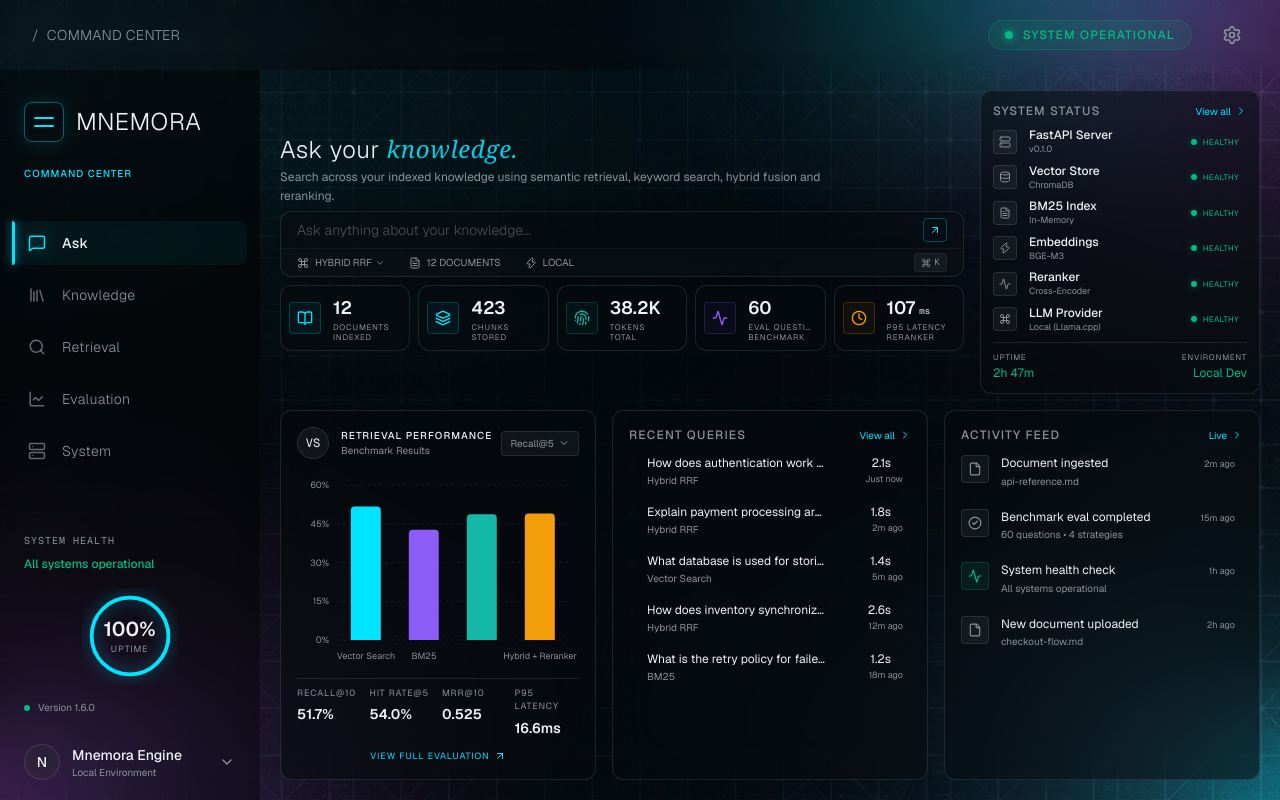
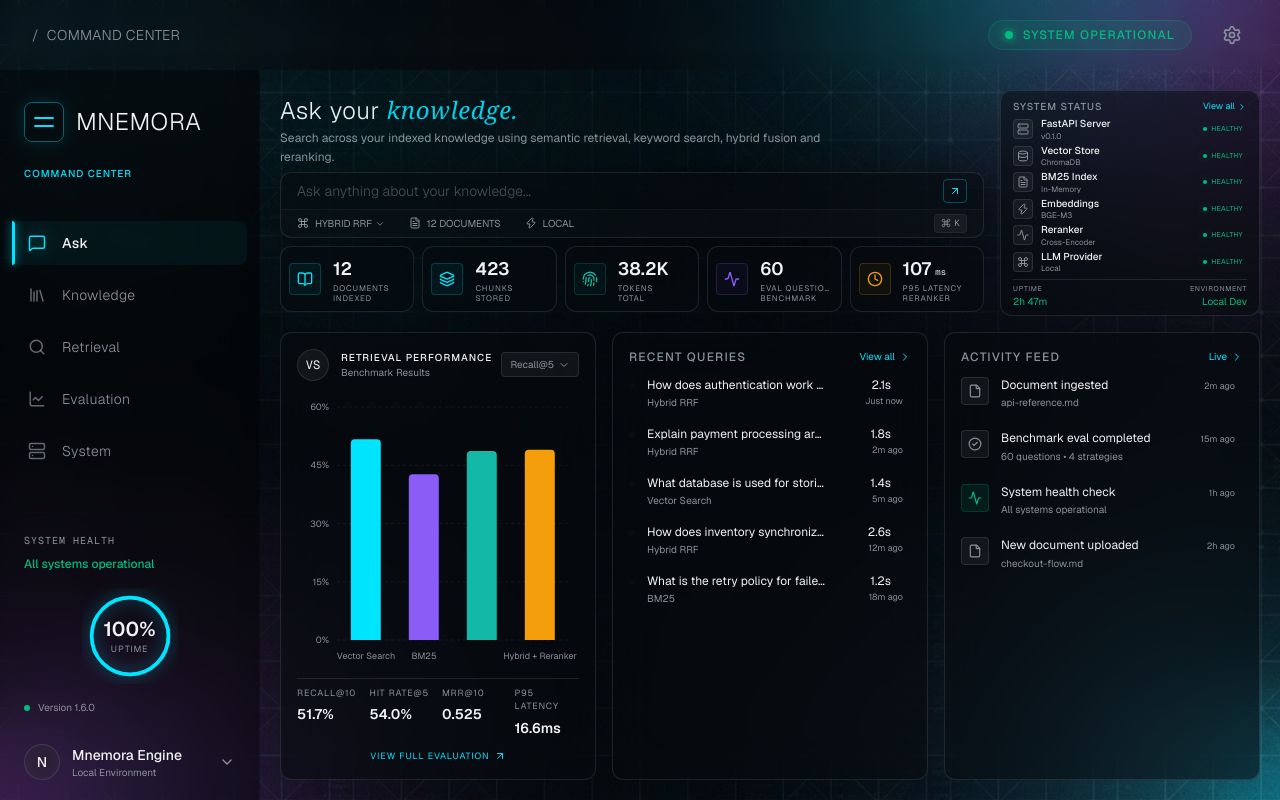
Before and after one commit to HarshavardhanKurtkoti/Mnemora, a Next.js app in the folder frontend/: page /ask in a window 1280 px wide. Built offline with nearby package versions, Linux system fonts and the light colour scheme.

Commit message:
feat: add Ask page with dashboard and semantic search interface

```diff
--- a/frontend/src/app/ask/page.tsx
+++ b/frontend/src/app/ask/page.tsx
@@ -154,46 +154,46 @@ export default function AskPage() {
               </div>
 
               {/* Right Side: System Status */}
-              <div className="w-[260px] lg:w-[280px] shrink-0 bg-[#070b0e]/50 backdrop-blur-xl border border-white/10 rounded-xl p-2 lg:p-3 flex flex-col h-full min-h-0">
-                <div className="flex items-center justify-between mb-1.5 lg:mb-2 shrink-0">
-                  <h3 className="text-[10px] lg:text-xs text-muted-foreground uppercase tracking-widest font-medium">System Status</h3>
-                  <span className="text-[9px] lg:text-[10px] text-accent flex items-center gap-1 cursor-pointer">View all <ChevronRight className="h-2.5 w-2.5 lg:h-3 lg:w-3" /></span>
+              <div className="w-[240px] lg:w-[260px] shrink-0 bg-[#070b0e]/50 backdrop-blur-xl border border-white/10 rounded-xl px-2 py-1.5 lg:px-3 lg:py-2 flex flex-col h-full min-h-0">
+                <div className="flex items-center justify-between mb-1 shrink-0">
+                  <h3 className="text-[9px] lg:text-[10px] text-muted-foreground uppercase tracking-widest font-medium">System Status</h3>
+                  <span className="text-[8px] lg:text-[9px] text-accent flex items-center gap-0.5 cursor-pointer">View all <ChevronRight className="h-2 w-2 lg:h-2.5 lg:w-2.5" /></span>
                 </div>
-                <div className="space-y-1 lg:space-y-1.5 overflow-y-auto custom-scrollbar flex-1 pr-1.5 lg:pr-2 min-h-0">
+                <div className="flex flex-col gap-0.5 lg:gap-1 overflow-y-auto custom-scrollbar flex-1 pr-1 min-h-0">
                   {[
                     { name: "FastAPI Server", sub: "v0.1.0", icon: Server },
                     { name: "Vector Store", sub: "ChromaDB", icon: Database },
                     { name: "BM25 Index", sub: "In-Memory", icon: FileText },
                     { name: "Embeddings", sub: "BGE-M3", icon: Zap },
                     { name: "Reranker", sub: "Cross-Encoder", icon: Activity },
-                    { name: "LLM Provider", sub: "Local (Llama.cpp)", icon: Command },
+                    { name: "LLM Provider", sub: "Local", icon: Command },
                   ].map((service, i) => (
                     <div key={i} className="flex items-center justify-between group">
-                      <div className="flex items-center gap-2 lg:gap-3 min-w-0">
-                        <div className="h-5 w-5 lg:h-6 lg:w-6 rounded bg-white/5 border border-white/10 flex items-center justify-center text-muted-foreground group-hover:text-foreground transition-colors shrink-0">
+                      <div className="flex items-center gap-1.5 lg:gap-2 min-w-0">
+                        <div className="h-4 w-4 lg:h-5 lg:w-5 rounded bg-white/5 border border-white/10 flex items-center justify-center text-muted-foreground group-hover:text-foreground transition-colors shrink-0">
                           <service.icon className="h-2.5 w-2.5 lg:h-3 lg:w-3" />
                         </div>
-                        <div className="min-w-0 pr-1.5 lg:pr-2">
-                          <div className="text-[10px] lg:text-xs text-foreground font-medium truncate">{service.name}</div>
-                          <div className="text-[8px] lg:text-[9px] text-muted-foreground truncate">{service.sub}</div>
+                        <div className="min-w-0 pr-1 lg:pr-1.5">
+                          <div className="text-[9px] lg:text-[10px] leading-tight text-foreground font-medium truncate">{service.name}</div>
+                          <div className="text-[7px] lg:text-[8px] leading-tight text-muted-foreground truncate">{service.sub}</div>
                         </div>
                       </div>
-                      <div className="flex items-center gap-1 lg:gap-1.5 shrink-0">
-                        <div className="h-1 w-1 lg:h-1.5 lg:w-1.5 rounded-full bg-emerald-500 shadow-[0_0_8px_rgba(16,185,129,0.5)]"></div>
-                        <span className="text-[7px] lg:text-[8px] text-emerald-500 uppercase tracking-wider hidden xl:inline">Healthy</span>
+                      <div className="flex items-center gap-1 shrink-0">
+                        <div className="h-1 w-1 rounded-full bg-emerald-500 shadow-[0_0_8px_rgba(16,185,129,0.5)]"></div>
+                        <span className="text-[6px] lg:text-[7px] text-emerald-500 uppercase tracking-wider hidden xl:inline">Healthy</span>
                       </div>
                     </div>
                   ))}
                 </div>
 
-                <div className="flex justify-between items-center mt-1.5 lg:mt-2 pt-1.5 lg:pt-2 border-t border-white/10 shrink-0">
+                <div className="flex justify-between items-center mt-1 lg:mt-1.5 pt-1 border-t border-white/10 shrink-0">
                   <div>
-                    <div className="text-[7px] lg:text-[8px] text-muted-foreground uppercase tracking-widest mb-0.5">Uptime</div>
-                    <div className="text-[10px] lg:text-xs text-emerald-500">2h 47m</div>
+                    <div className="text-[6px] lg:text-[7px] text-muted-foreground uppercase tracking-widest mb-0.5">Uptime</div>
+                    <div className="text-[9px] lg:text-[10px] text-emerald-500 leading-none">2h 47m</div>
                   </div>
                   <div className="text-right">
-                    <div className="text-[7px] lg:text-[8px] text-muted-foreground uppercase tracking-widest mb-0.5">Environment</div>
-                    <div className="text-[10px] lg:text-xs text-emerald-500">Local Dev</div>
+                    <div className="text-[6px] lg:text-[7px] text-muted-foreground uppercase tracking-widest mb-0.5">Environment</div>
+                    <div className="text-[9px] lg:text-[10px] text-emerald-500 leading-none">Local Dev</div>
                   </div>
                 </div>
               </div>
```
